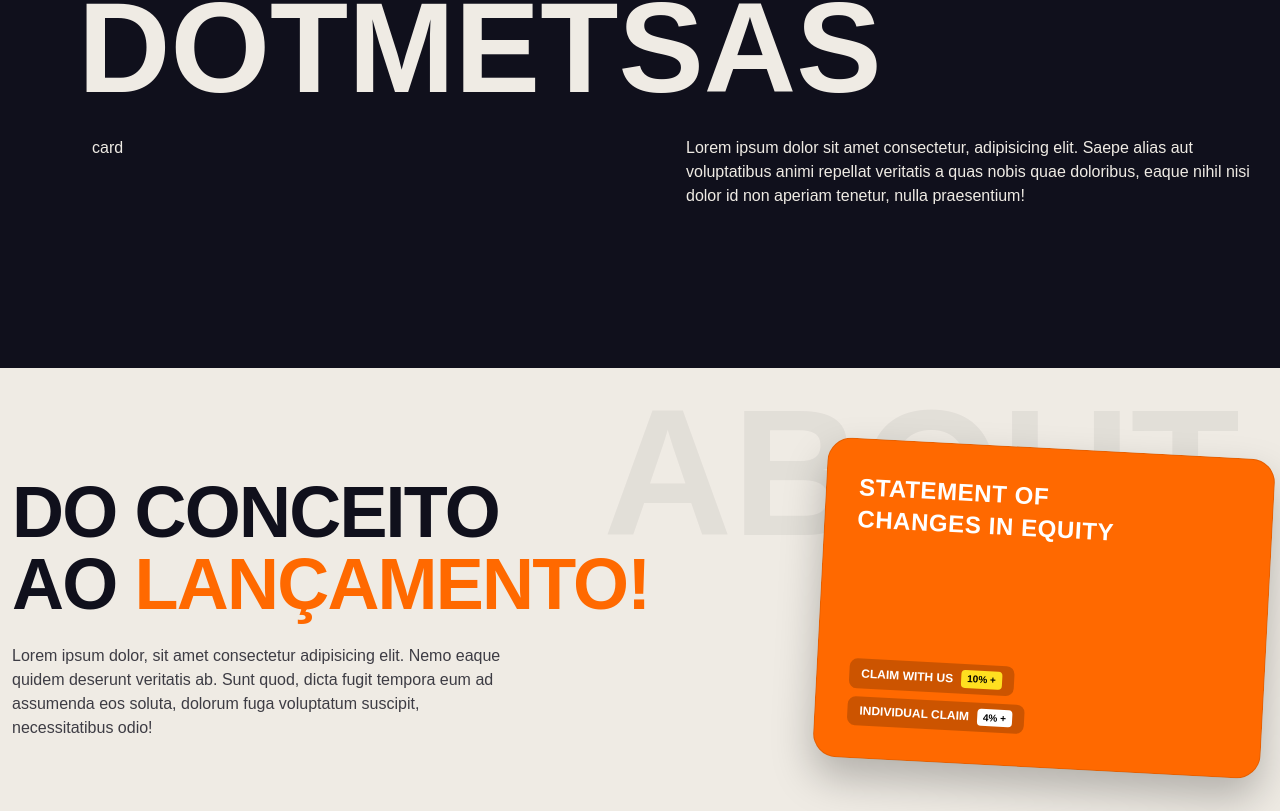
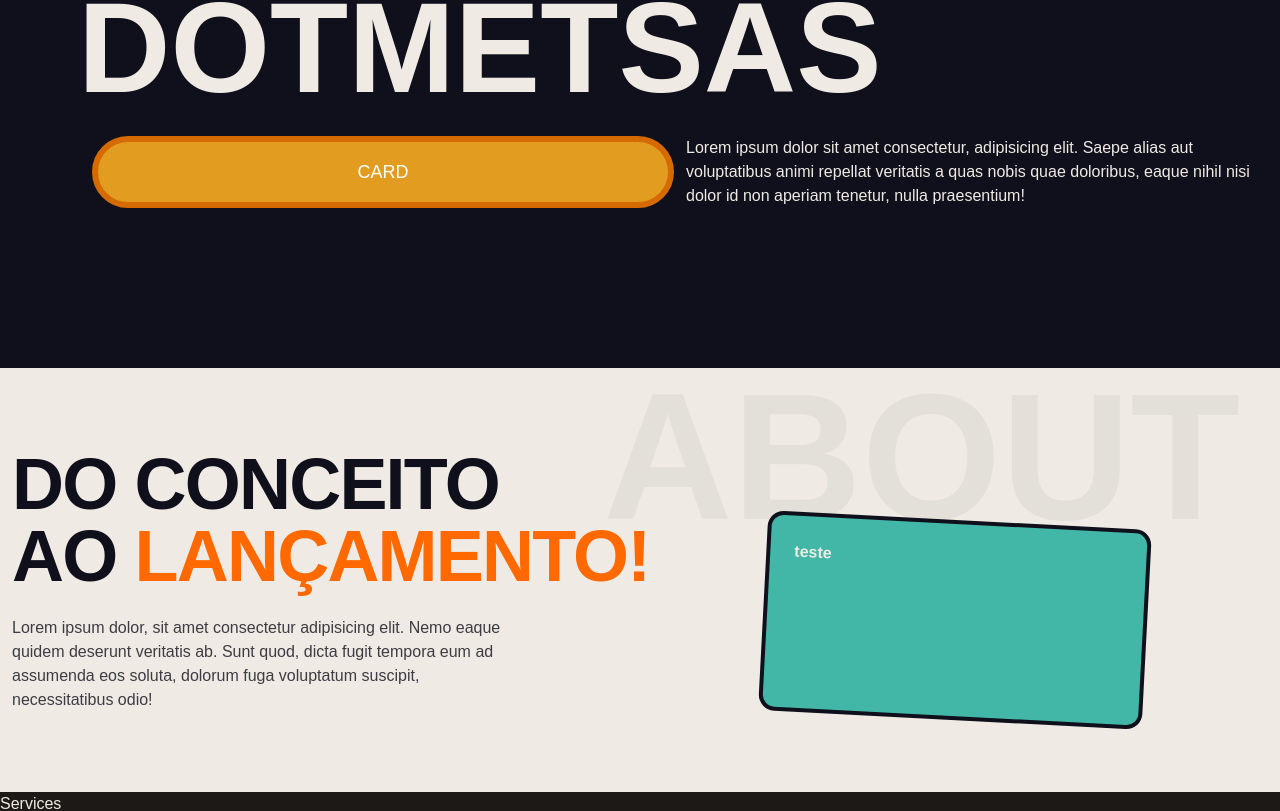
Before and after one commit to joaovlara/next-template, a Next.js app: page / in a window 1280 px wide. Shown: the part 512-1323 px from the top of the page. Built offline with nearby package versions, Linux system fonts and the light colour scheme; a web font is replaced by a local one.

Commit message:
fix hero and about

```diff
--- a/src/app/components/Sections/About.tsx
+++ b/src/app/components/Sections/About.tsx
@@ -4,7 +4,7 @@ export default function About() {
   return (
     <section className="bg-brand-light py-20 relative overflow-hidden">
       {/* Marca-d'água "ABOUT" alinhada no topo superior direito */}
-      <h2 className="absolute top-4 right-10 text-[14vw] font-black uppercase text-black/5 leading-none select-none pointer-events-none z-0">
+      <h2 className="absolute top-0 right-10 text-[14vw] font-black uppercase text-brand-dark/5 leading-none select-none pointer-events-none z-0">
         About
       </h2>
 
@@ -23,31 +23,8 @@ export default function About() {
           </p>
         </div>
 
-        {/* Lado direito: card retangular com rotação fixa e sombra pronunciada */}
-        <div className="lg:col-span-5 relative flex justify-center lg:justify-end mt-8 lg:mt-0">
-          <div className="bg-orange-500 text-white p-8 rounded-3xl shadow-[0_20px_40px_rgba(0,0,0,0.25)] transform rotate-[3deg] w-full max-w-md aspect-[1.4/1] flex flex-col justify-between border border-black/10">
-            <div>
-              <h3 className="text-2xl font-black uppercase tracking-wide mb-3">
-                Statement of <br /> Changes in Equity
-              </h3>
-            </div>
-
-            <div className="space-y-2">
-              <div className="inline-flex items-center gap-2 bg-black/20 px-3 py-1.5 rounded-lg text-xs font-bold">
-                <span>CLAIM WITH US</span>
-                <span className="bg-yellow-300 text-black px-1.5 py-0.5 rounded text-[10px]">
-                  10% +
-                </span>
-              </div>
-              <br />
-              <div className="inline-flex items-center gap-2 bg-black/20 px-3 py-1.5 rounded-lg text-xs font-bold">
-                <span>INDIVIDUAL CLAIM</span>
-                <span className="bg-white text-black px-1.5 py-0.5 rounded text-[10px]">
-                  4% +
-                </span>
-              </div>
-            </div>
-          </div>
+        <div className="card-teal-border w-[30vw] h-50 transform rotate-[3deg] relative top-10">
+          teste
         </div>
       </article>
     </section>
--- a/src/app/components/Sections/Hero.tsx
+++ b/src/app/components/Sections/Hero.tsx
@@ -14,7 +14,10 @@ export default function Hero() {
           <h1>Lorem ipsulume <br /> dotr sithe dotmetsas</h1>
         </section>
         <section className="pl-0 md:pl-20 grid grid-cols-1 md:grid-cols-2 gap-3">
-          <div className="order-last md:order-first">card</div>
+
+          <div className="order-last md:order-first card-hero">
+            card
+          </div>
 
           <div>
             Lorem ipsum dolor sit amet consectetur, adipisicing elit. Saepe
--- a/src/app/globals.css
+++ b/src/app/globals.css
@@ -41,15 +41,15 @@
   }
 
   .btn-yellow {
-    @apply bg-brand-yellow
+    @apply bg-brand-yellow;
   }
 
   .btn-cta-nav {
-    @apply bg-brand-yellow border-brand-orange border-3 rounded-full hover:bg-brand-teal py-3 px-9 font-semibold text-brand-light
+    @apply bg-brand-yellow border-brand-orange border-3 rounded-full hover:bg-brand-teal py-3 px-9 font-semibold text-brand-light;
   }
 
   .item-nav {
-    @apply hover:text-brand-teal
+    @apply hover:text-brand-teal;
   }
 
   /* Container centralizado */
@@ -74,6 +74,14 @@
   .card-teal-border {
     @apply bg-brand-teal border-4 border-brand-dark p-6 rounded-2xl text-brand-light font-semibold;
   }
+
+  .card-hero {
+    @apply border-brand-orange border-6 bg-brand-yellow rounded-full flex justify-center items-center text-white uppercase text-lg;
+  }
+
+  .card-about {
+    @apply text-brand-dark bg-brand-teal w-[30vw] h-70 transform rotate-[3deg];
+  }
 }
 
 @layer utilities {
```
